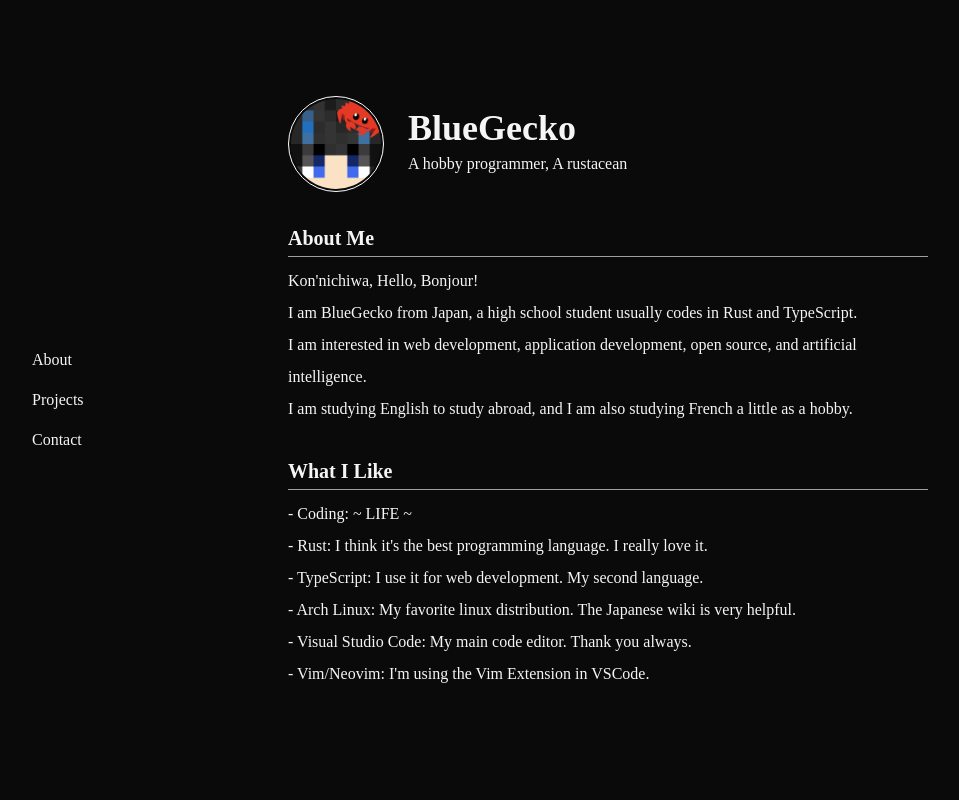
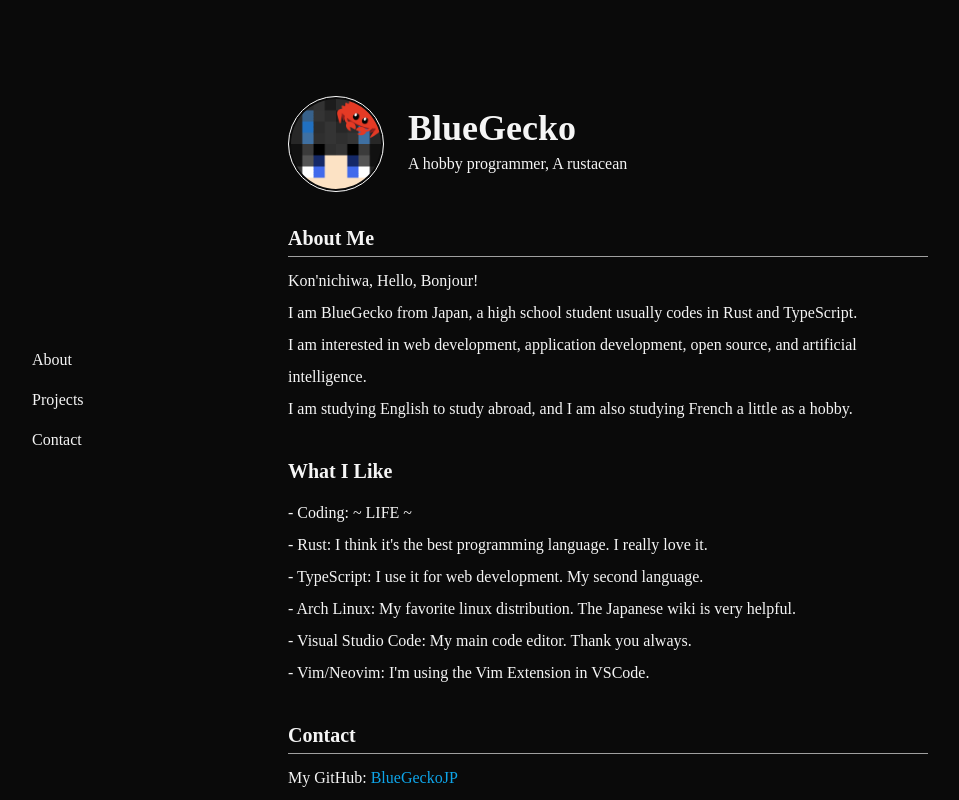
Before and after one commit to BlueGeckoJP/bluegecko-homepage, a SvelteKit app: page / in a window 1280 px wide. Shown: the whole page, without its empty margins (32-991 px from the left). Built offline with nearby package versions, Linux system fonts and the light colour scheme; a web font is replaced by a local one.

Commit message:
feat: add contact section

```diff
--- a/src/routes/+page.svelte
+++ b/src/routes/+page.svelte
@@ -33,9 +33,7 @@
 				I am studying English to study abroad, and I am also studying French a little as a hobby.<br
 				/>
 			</span>
-			<span class="mt-8 mb-2 block border-b border-text-sub pb-1 text-xl font-bold"
-				>What I Like</span
-			>
+			<span class="mt-8 mb-2 block pb-1 text-xl font-bold">What I Like</span>
 			<ul>
 				<li>- Coding: ~ LIFE ~</li>
 				<li>- Rust: I think it's the best programming language. I really love it.</li>
@@ -46,6 +44,19 @@
 			</ul>
 		</section>
 		<section id="projects"></section>
-		<section id="contact"></section>
+		<section id="contact">
+			<span class="mt-8 mb-2 block border-b border-text-sub pb-1 text-xl font-bold">Contact</span>
+			My GitHub:
+			<a class="border-accent text-accent hover:border-b" href="https://github.com/BlueGeckoJP"
+				>BlueGeckoJP</a
+			>
+			<br />
+			My Discord: bluegeckojp
+			<br />
+			My Twitter (X):
+			<a class="border-accent text-accent hover:border-b" href="https://x.com/BlueGeckoJP"
+				>@BlueGeckoJP</a
+			>
+		</section>
 	</div>
 </main>
```
